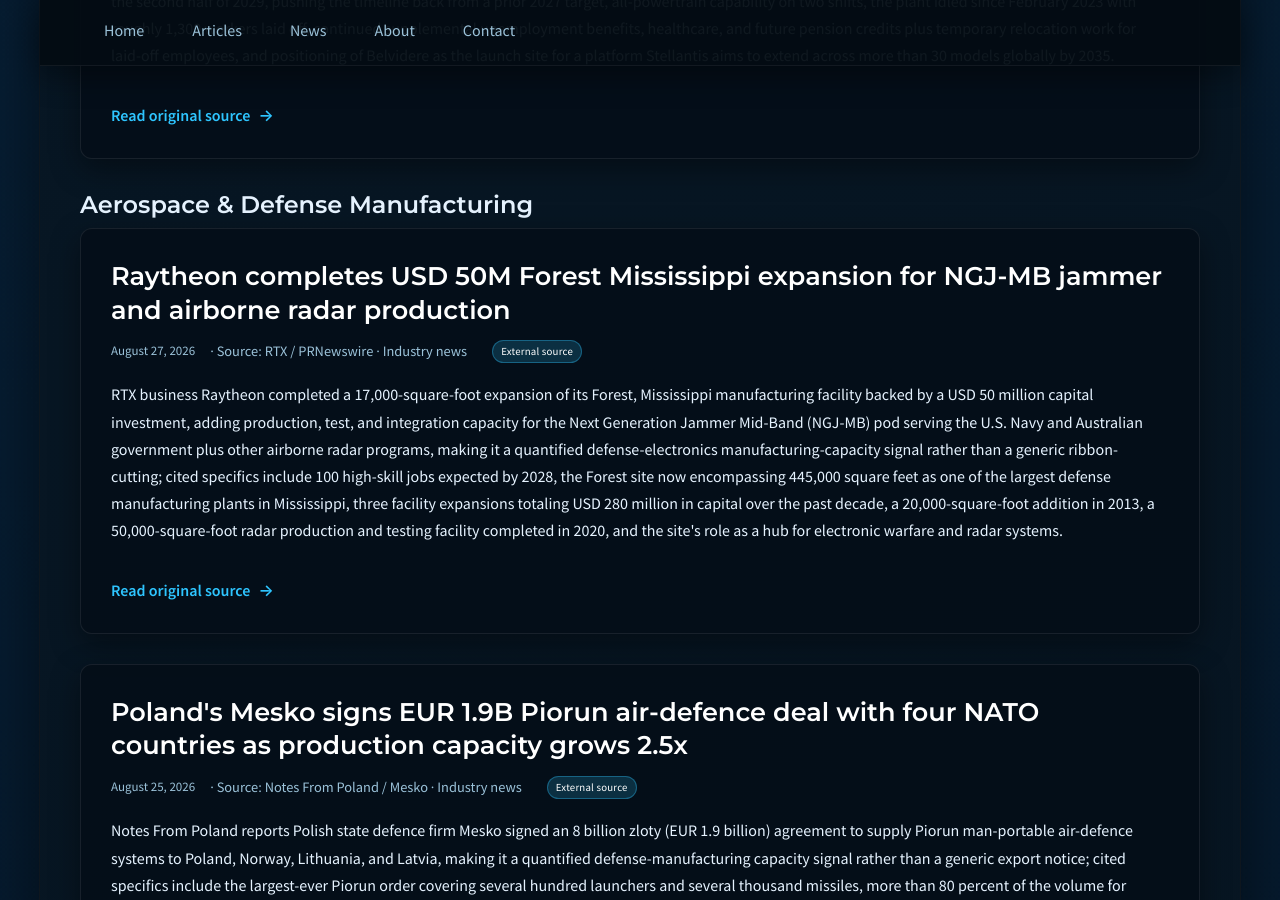
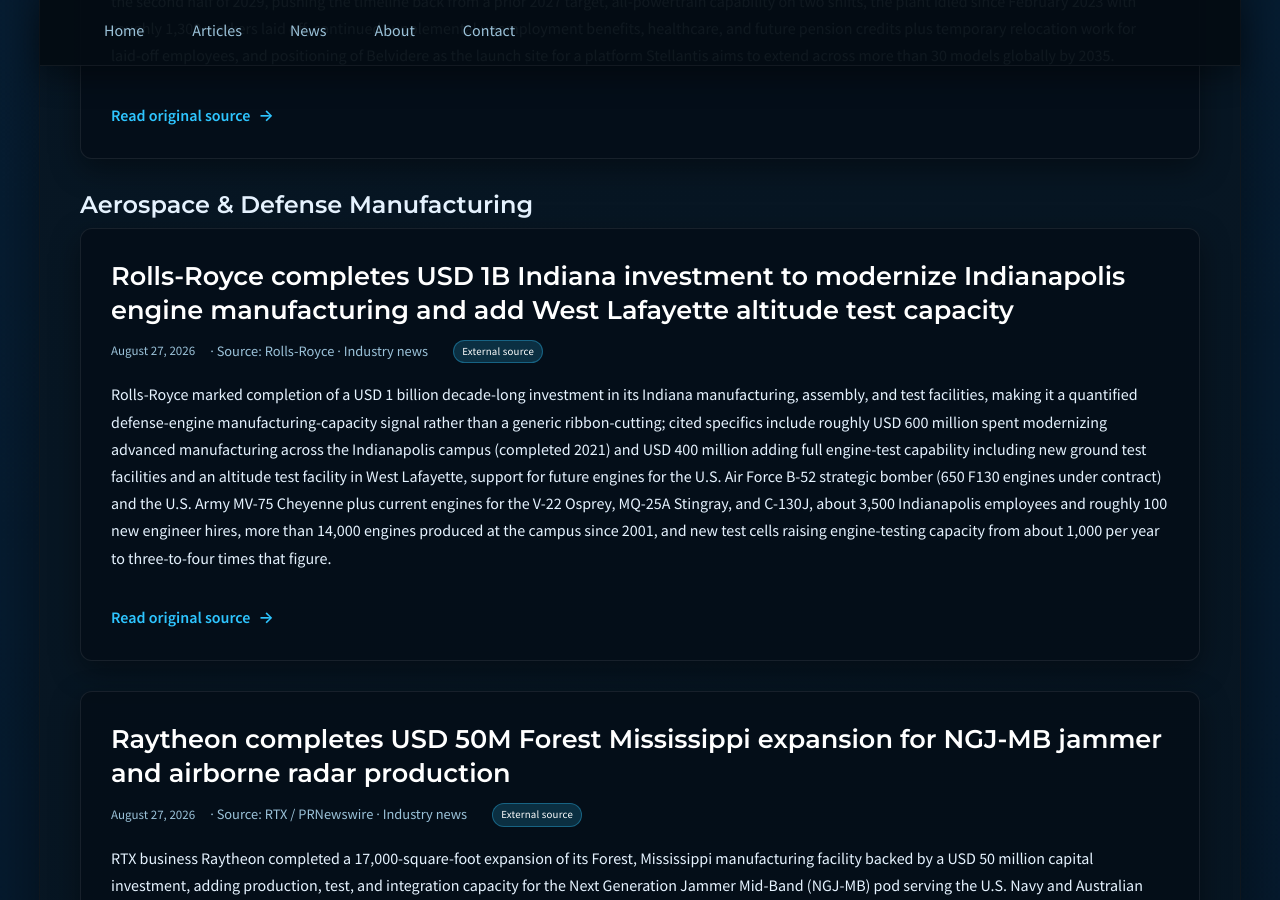
Before and after one commit to JohnForeman/MetrologyCentral, a Jekyll site: the page built from news.md, in a window 1280 px wide and 900 px high, scrolled down 5516 px. Built offline with Jekyll 4.4.1, drawn with Linux system fonts in a browser that asks for light colours.

Commit message:
news: add Rolls-Royce USD 1B Indiana engine manufacturing and test investment (aero/defense) for Aug 31 sweep

```diff
--- a/_data/news.yml
+++ b/_data/news.yml
@@ -1,4 +1,21 @@
 ---
+- date: '2026-08-27'
+  title: Rolls-Royce completes USD 1B Indiana investment to modernize Indianapolis engine manufacturing and add West Lafayette altitude test capacity
+  source: Rolls-Royce
+  sector: aerospace_defense_manufacturing
+  kind: industry_news
+  summary: >-
+    Rolls-Royce marked completion of a USD 1 billion decade-long investment in its Indiana manufacturing, assembly,
+    and test facilities, making it a quantified defense-engine manufacturing-capacity signal rather than a generic
+    ribbon-cutting; cited specifics include roughly USD 600 million spent modernizing advanced manufacturing across
+    the Indianapolis campus (completed 2021) and USD 400 million adding full engine-test capability including new
+    ground test facilities and an altitude test facility in West Lafayette, support for future engines for the U.S.
+    Air Force B-52 strategic bomber (650 F130 engines under contract) and the U.S. Army MV-75 Cheyenne plus current
+    engines for the V-22 Osprey, MQ-25A Stingray, and C-130J, about 3,500 Indianapolis employees and roughly 100
+    new engineer hires, more than 14,000 engines produced at the campus since 2001, and new test cells raising
+    engine-testing capacity from about 1,000 per year to three-to-four times that figure.
+  url: https://www.rolls-royce.com/media/press-releases/2026/27-08-2026-rr-completes-dollars-1-billion-investment-in-indiana.aspx
+
 - date: '2026-08-27'
   title: Raytheon completes USD 50M Forest Mississippi expansion for NGJ-MB jammer and airborne radar production
   source: RTX / PRNewswire
```
